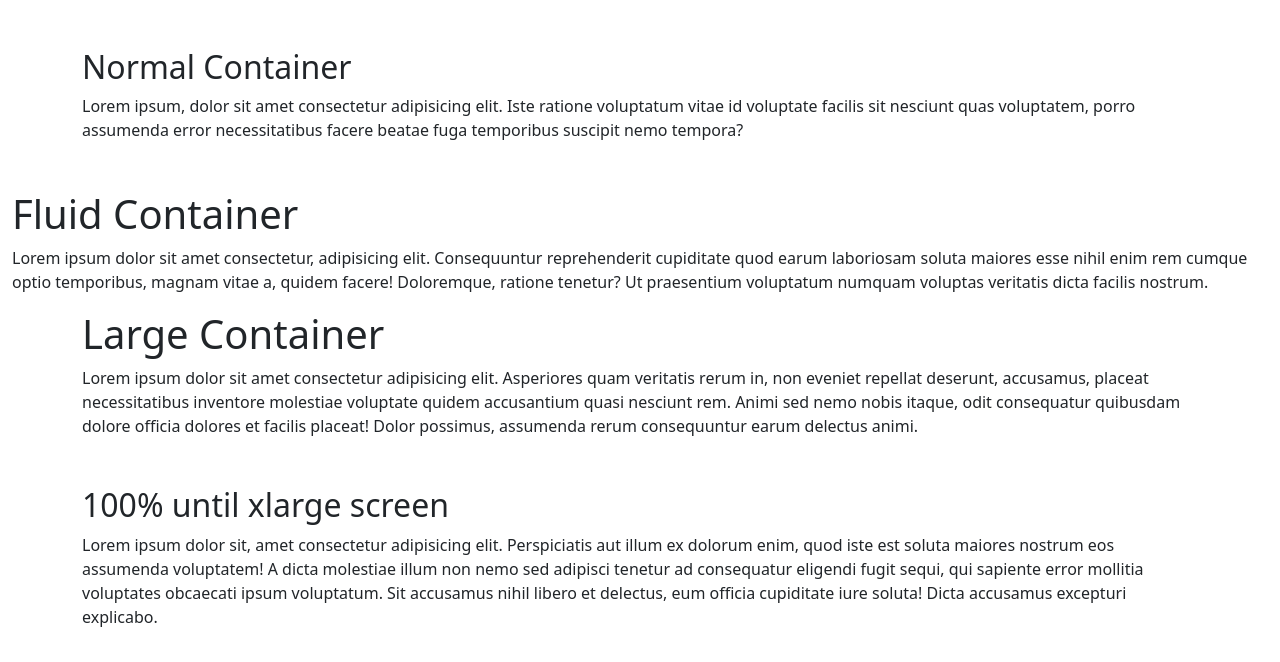
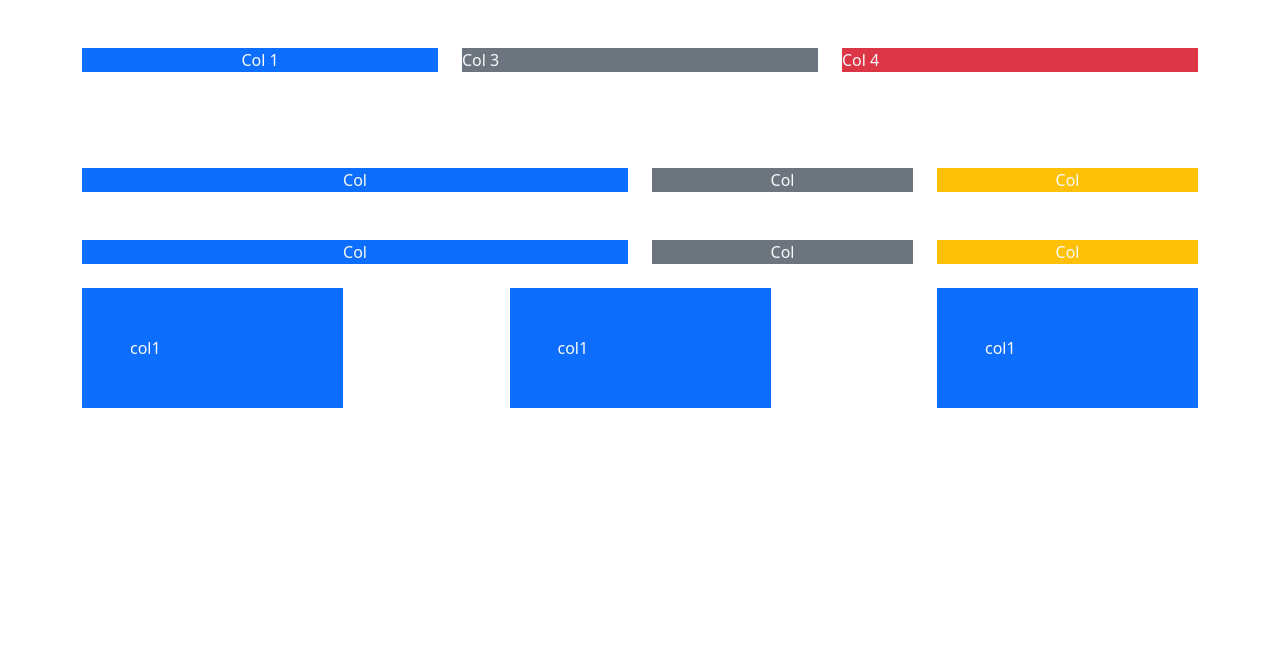
Before and after one commit to his-s/Learn-BS-5, a plain HTML site: page index.html in a window 1280 px wide. Drawn offline with nearby package versions, Linux system fonts and the light colour scheme.

Commit message:
grid-system

```diff
--- a/index.html
+++ b/index.html
@@ -13,47 +13,57 @@
     />
   </head>
   <body>
-    <div class="container my-5">
-      <h2>Normal Container</h2>
-      <p>
-        Lorem ipsum, dolor sit amet consectetur adipisicing elit. Iste ratione
-        voluptatum vitae id voluptate facilis sit nesciunt quas voluptatem,
-        porro assumenda error necessitatibus facere beatae fuga temporibus
-        suscipit nemo tempora?
-      </p>
+    <div class="container">
+      <div class="row">
+        <div class="col">
+          <div class="bg-primary my-5 text-light text-center">Col 1</div>
+        </div>
+        <div class="col">
+          <div class="bg-secondary my-5 text-light">Col 3</div>
+        </div>
+        <div class="col">
+          <div class="bg-danger my-5 text-light">Col 4</div>
+        </div>
+      </div>
     </div>
-    <div class="container-fluid">
-      <h1>Fluid Container</h1>
-      <p>
-        Lorem ipsum dolor sit amet consectetur, adipisicing elit. Consequuntur
-        reprehenderit cupiditate quod earum laboriosam soluta maiores esse nihil
-        enim rem cumque optio temporibus, magnam vitae a, quidem facere!
-        Doloremque, ratione tenetur? Ut praesentium voluptatum numquam voluptas
-        veritatis dicta facilis nostrum.
-      </p>
+    <div class="container">
+      <div class="row">
+        <div class="col-6">
+          <div class="bg-primary text-center text-light my-5">Col</div>
+        </div>
+        <div class="col">
+          <div class="bg-secondary text-center text-light my-5">Col</div>
+        </div>
+        <div class="col">
+          <div class="bg-warning text-center text-light my-5">Col</div>
+        </div>
+      </div>
     </div>
-    <div class="container-lg">
-      <h1>Large Container</h1>
-      <p>
-        Lorem ipsum dolor sit amet consectetur adipisicing elit. Asperiores quam
-        veritatis rerum in, non eveniet repellat deserunt, accusamus, placeat
-        necessitatibus inventore molestiae voluptate quidem accusantium quasi
-        nesciunt rem. Animi sed nemo nobis itaque, odit consequatur quibusdam
-        dolore officia dolores et facilis placeat! Dolor possimus, assumenda
-        rerum consequuntur earum delectus animi.
-      </p>
+    <div class="container">
+      <div class="row">
+        <div class="col-sm-4 col-lg-6">
+          <div class="bg-primary text-center text-light">Col</div>
+        </div>
+        <div class="col-sm-4 col-lg-3">
+          <div class="bg-secondary text-center text-light">Col</div>
+        </div>
+        <div class="col-sm-4 col-lg-3">
+          <div class="bg-warning text-center text-light">Col</div>
+        </div>
+      </div>
     </div>
-    <div class="container-xl my-5">
-      <h2>100% until xlarge screen</h2>
-      <p>
-        Lorem ipsum dolor sit, amet consectetur adipisicing elit. Perspiciatis
-        aut illum ex dolorum enim, quod iste est soluta maiores nostrum eos
-        assumenda voluptatem! A dicta molestiae illum non nemo sed adipisci
-        tenetur ad consequatur eligendi fugit sequi, qui sapiente error mollitia
-        voluptates obcaecati ipsum voluptatum. Sit accusamus nihil libero et
-        delectus, eum officia cupiditate iure soluta! Dicta accusamus excepturi
-        explicabo.
-      </p>
+    <div class="container my-4">
+      <div class="row justify-content-between">
+        <div class="col-md-3">
+          <div class="p-5 bg-primary text-light">col1</div>
+        </div>
+        <div class="col-md-3">
+          <div class="p-5 bg-primary text-light">col1</div>
+        </div>
+        <div class="col-md-3">
+          <div class="p-5 bg-primary text-light">col1</div>
+        </div>
+      </div>
     </div>
     <script
       src="https://cdn.jsdelivr.net/npm/bootstrap@5.0.2/dist/js/bootstrap.bundle.min.js"
```
